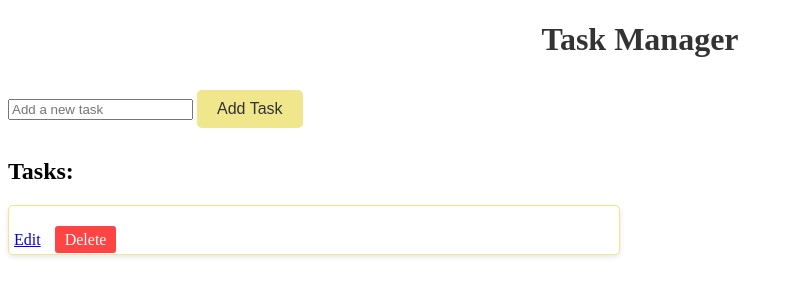
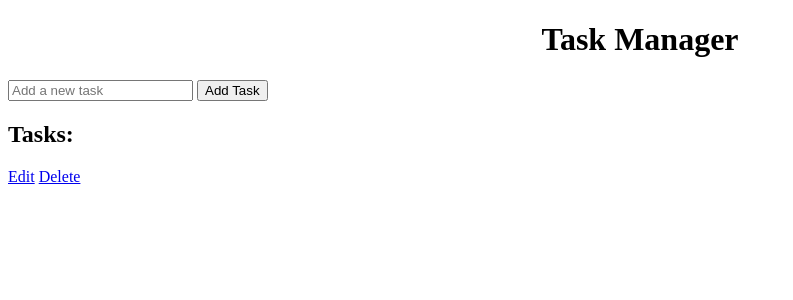
Before and after one commit to rachann7/wichacks-2025, a Flask app: template templates/index.html in a window 1280 px wide. Shown: the part 46-346 px from the top of the page, without its empty margins (0-793 px from the left). Run offline with Flask 3, Linux system fonts and the light colour scheme; the template is opened without the code that fills it, so the values that code supplies are empty; parts of the project's set-up code (start-up, migrations or seed data) failed here and were passed over.

Commit message:
Revert "centering for TT"
This reverts commit 238d9d1819eccdeee4c4385c0b6e2f620c9e5100.

```diff
--- a/Static/style.css
+++ b/Static/style.css
@@ -18,108 +18,10 @@ nav a {
   font-weight: bold; /* Make text bold */
 }
 
-.blog-container {
-  width: 80%; /* Adjust width as needed */
-  max-width: 800px; /* Optional max width */
-  margin: 0 auto; /* Center the blog container horizontally */
-  text-align: left;
-  background-color: #fff; /* White background for the container */
+.container{
+  width: 80%;
+  margin-left: auto;
+  margin-right: auto;
+  background-color: lightblue; /* just to see the container */
   padding: 20px;
-  border-radius: 10px;
-  box-shadow: 0 2px 5px rgba(0, 0, 0, 0.1); /* Subtle shadow */
 }
-
-.blog-posts {
-  margin-bottom: 20px;
-  width: 100%;
-}
-
-.blog-post {
-  border: 1px solid #f0e68c; /* light goldenrod border */
-  padding: 5px;
-  margin-bottom: 10px;
-  border-radius: 5px;
-  text-align: left;
-  width: 100%;
-  max-width: 600px;
-  background-color: #fff; /* White background for posts */
-  box-shadow: 0 2px 5px rgba(0, 0, 0, 0.1); /* Subtle shadow */
-}
-
-.new-post-form {
-  border: 1px solid #f0e68c; /* light goldenrod border */
-  padding: 5px;
-  border-radius: 5px;
-  width: 100%;
-  max-width: 600px;
-  text-align: center; /* Center text in the form */
-  background-color: #fff; /* White background for the form */
-  box-shadow: 0 2px 5px rgba(0, 0, 0, 0.1); /* Subtle shadow */
-}
-/* Target the textarea specifically */
-.new-post-form textarea {
-  width: calc(100% - 20px); /* 100% width minus padding */
-  max-width: 100%;
-  box-sizing: border-box; /* Include padding and border in width */
-  margin-bottom: 10px; /* Add a little space between textarea and button */
-  padding: 10px;
-  border: 1px solid #ccc; /* Add a border for visual separation */
-  resize: vertical; /* Allow vertical resizing */
-}
-
-.timestamp {
-  font-style: italic;
-  color: #777; /* Gray color */
-}
-
-h1 {
-  color: #333; /* Dark gray */
-  text-align: center;
-}
-
-.delete-btn {
-  background-color: #ff4444;
-  color: white;
-  padding: 5px 10px;
-  border-radius: 3px;
-  text-decoration: none;
-  margin-left: 10px;
-}
-
-.delete-btn:hover {
-  background-color: #cc0000;
-}
-
-.post-actions {
-  margin-top: 10px;
-}
-
-/* Button styling */
-.button, button, input[type="submit"] {
-  background-color: #f0e68c;
-  border: none;
-  padding: 10px 20px;
-  border-radius: 5px;
-  cursor: pointer;
-  margin: 10px 0;
-  font-size: 16px;
-  color: #333;
-}
-
-.button:hover, button:hover, input[type="submit"]:hover {
-  background-color: #e6dc7c;
-  transition: background-color 0.2s ease;
-}
-
-/* Form input styling */
-.new-post-form input[type="text"],
-.new-post-form input[type="submit"] {
-  width: calc(100% - 20px);
-  padding: 10px;
-  margin-bottom: 10px;
-  border: 1px solid #ccc;
-  border-radius: 5px;
-  box-sizing: border-box;
-=======
->>>>>>> parent of 4ac2767 (attempting to add color)
-}
```
